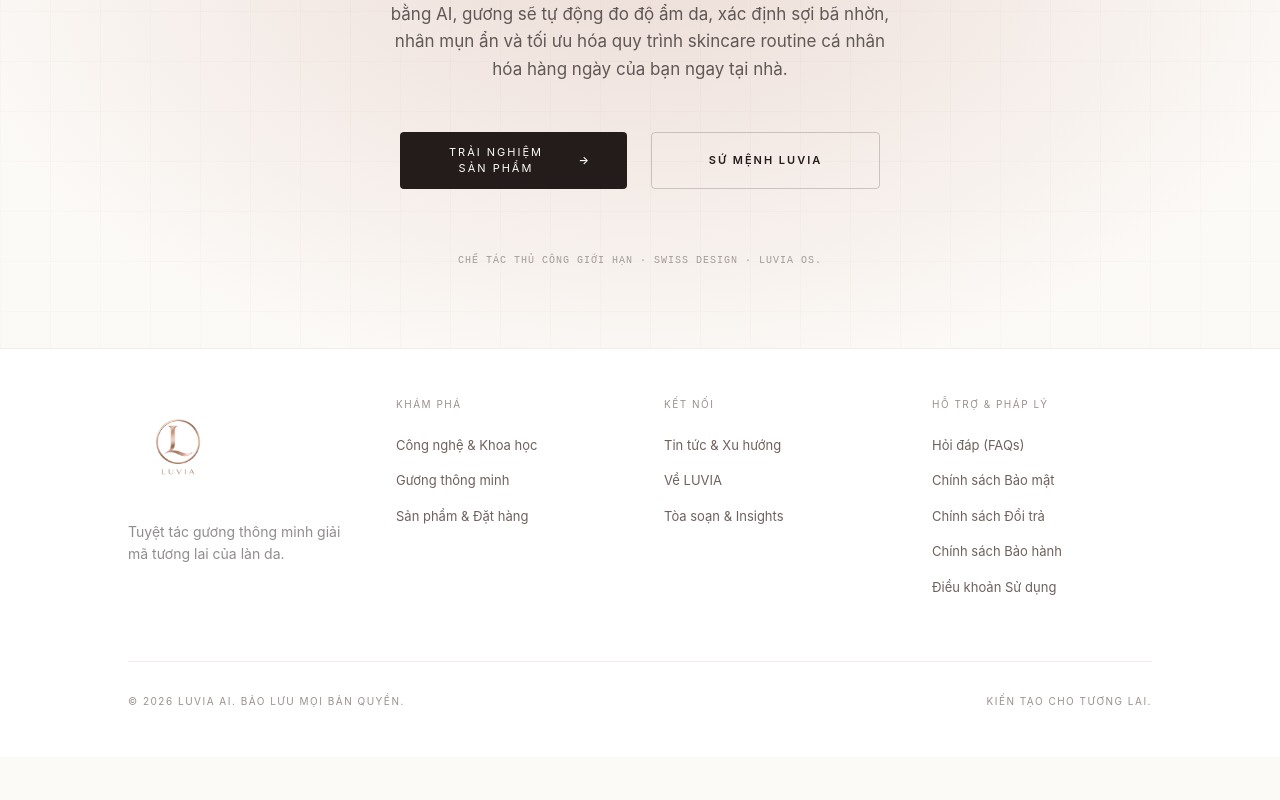
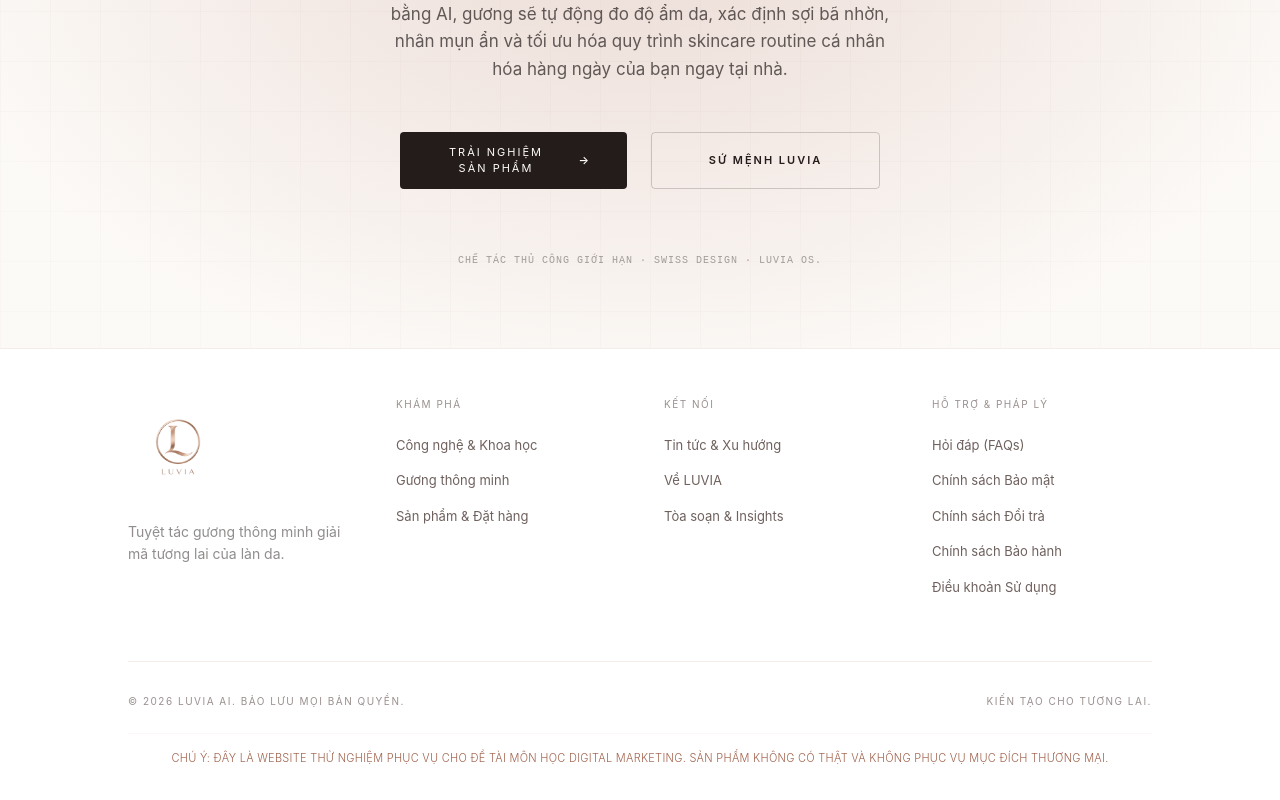
Before and after one commit to Sullyberry/Guong-soi-da, a React (Vite) app: page / in a window 1280 px wide. Shown: the part 489-1289 px from the top of the page. Before the commit the page ends 1246 px from the top, so only its background shows below. Built offline with nearby package versions, Linux system fonts and the light colour scheme.

Commit message:
chore: add academic project disclaimer to footers
Include a notice in all footer sections clarifying that the website is a student project for educational purposes only.

```diff
--- a/gioi-thieu/index.html
+++ b/gioi-thieu/index.html
@@ -117,6 +117,11 @@
             <a href="#terms">Điều khoản sử dụng</a>
           </div>
         </div>
+        <div class="footer-notice" style="max-w: 1024px; margin: 0 auto; padding: 1.5rem 1rem 3rem 1rem; text-align: center; border-top: 1px solid var(--color-panel-border);">
+          <p style="font-size: 11px; color: var(--color-brand, #A0624C); letter-spacing: 0.05em; line-height: 1.6; text-transform: uppercase;">
+            CHÚ Ý: Đây là website thử nghiệm phục vụ cho đề tài môn học Digital Marketing. Sản phẩm không có thật và không phục vụ mục đích thương mại.
+          </p>
+        </div>
       </footer>
     </div>
 
--- a/index.html
+++ b/index.html
@@ -159,6 +159,11 @@
             <a href="/terms/" class="hover:text-[#A0624C]">Điều khoản sử dụng</a>
           </div>
         </div>
+        <div class="max-w-[1024px] mx-auto px-6 pb-12 text-center" style="border-t: 1px solid rgba(160, 98, 76, 0.12); padding-top: 1.5rem;">
+          <p style="font-size: 11px; color: #A0624C; letter-spacing: 0.05em; line-height: 1.6; text-transform: uppercase;">
+            CHÚ Ý: Đây là website thử nghiệm phục vụ cho đề tài môn học Digital Marketing. Sản phẩm không có thật và không phục vụ mục đích thương mại.
+          </p>
+        </div>
       </footer>
     </div>
 
--- a/san-pham/index.html
+++ b/san-pham/index.html
@@ -148,6 +148,11 @@
             <a href="#terms">Điều khoản sử dụng</a>
           </div>
         </div>
+        <div class="footer-notice" style="max-w: 1024px; margin: 0 auto; padding: 1.5rem 1rem 3rem 1rem; text-align: center; border-top: 1px solid var(--color-panel-border);">
+          <p style="font-size: 11px; color: var(--color-brand, #A0624C); letter-spacing: 0.05em; line-height: 1.6; text-transform: uppercase;">
+            CHÚ Ý: Đây là website thử nghiệm phục vụ cho đề tài môn học Digital Marketing. Sản phẩm không có thật và không phục vụ mục đích thương mại.
+          </p>
+        </div>
       </footer>
     </div>
 
--- a/src/components/Footer.tsx
+++ b/src/components/Footer.tsx
@@ -110,6 +110,11 @@
           Kiến tạo cho tương lai.
         </div>
       </div>
+      <div className="max-w-[1024px] mx-auto mt-6 pt-4 border-t border-[var(--color-panel-border)]/40 text-center">
+        <p className="text-[11px] text-[#A0624C] tracking-wide leading-relaxed uppercase font-light">
+          CHÚ Ý: Đây là website thử nghiệm phục vụ cho đề tài môn học Digital Marketing. Sản phẩm không có thật và không phục vụ mục đích thương mại.
+        </p>
+      </div>
     </footer>
   );
 }
--- a/tin-tuc/index.html
+++ b/tin-tuc/index.html
@@ -101,6 +101,11 @@
             <a href="#terms">Điều khoản sử dụng</a>
           </div>
         </div>
+        <div class="footer-notice" style="max-w: 1024px; margin: 0 auto; padding: 1.5rem 1rem 3rem 1rem; text-align: center; border-top: 1px solid var(--color-panel-border);">
+          <p style="font-size: 11px; color: var(--color-brand, #A0624C); letter-spacing: 0.05em; line-height: 1.6; text-transform: uppercase;">
+            CHÚ Ý: Đây là website thử nghiệm phục vụ cho đề tài môn học Digital Marketing. Sản phẩm không có thật và không phục vụ mục đích thương mại.
+          </p>
+        </div>
       </footer>
     </div>
 
```
